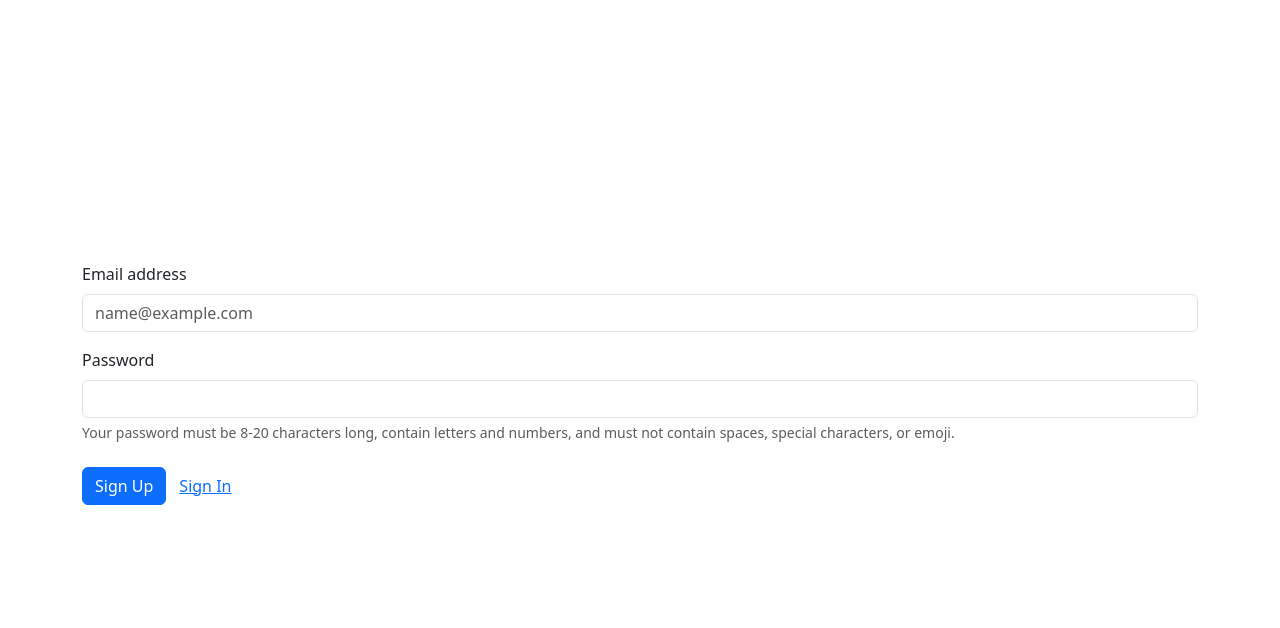
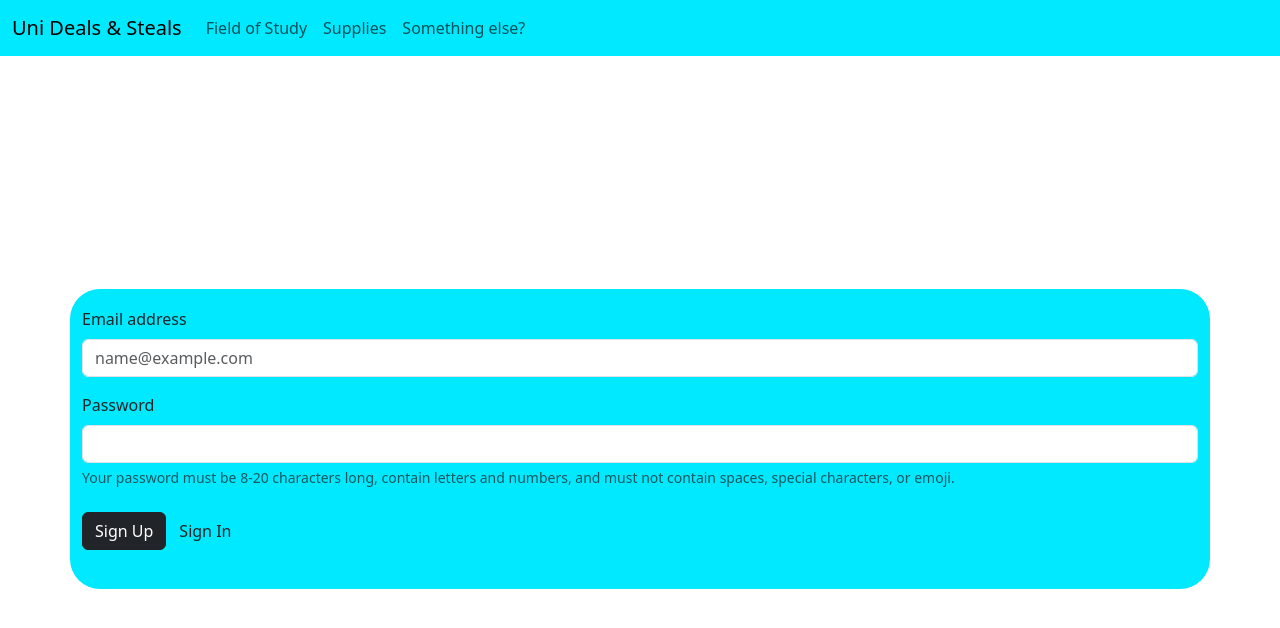
Before and after one commit to rogeliopalacios44/Senior-Project-Fall-2024, a Vue app: page /signup in a window 1280 px wide. Shown: the top 628 px of the page. Built offline with nearby package versions, Linux system fonts and the light colour scheme.

Commit message:
Added styling to home, sign in, and sign up pages, adding a navbar and a search bar to the top of the homepage, sign up and sign in pages, as well as a sign in / sign up button.

```diff
--- a/src/views/Home.vue
+++ b/src/views/Home.vue
@@ -15,13 +15,53 @@
 
 
 <template>
+  <nav class="navbar navbar-expand-lg" style="background-color: #00e9ff;">
+    <div class="container-fluid">
+      <a class="navbar-brand" href="http://localhost:3000/">Uni Deals & Steals</a>
+      <button class="navbar-toggler" type="button" data-bs-toggle="collapse" data-bs-target="#navbarText" aria-controls="navbarText" aria-expanded="false" aria-label="Toggle navigation">
+        <span class="navbar-toggler-icon"></span>
+      </button>
+      <div class="collapse navbar-collapse" id="navbarText">
+        <ul class="navbar-nav me-auto mb-2 mb-lg-0">
+          <!-- <li class="nav-item">
+            <a class="nav-link active" aria-current="page" href="http://localhost:3000/">Home</a>
+          </li> -->
+          <li class="nav-item">
+            <a class="nav-link" href="#">Field of Study</a>
+          </li>
+          <li class="nav-item">
+            <a class="nav-link" href="#">Supplies</a>
+          </li>
+          <li>
+            <a class="nav-link" href="#">Something else?</a>
+          </li>
+        </ul>
+      </div>
+    </div>
+  </nav>
+
+  <div class="btn-group">
+    <a href="http://localhost:3000/signup" class="btn btn-dark">Sign Up / Sign In</a>
+  </div>
+  <div class="searchbar" style="float:inline-end;">
+    <div class="input-group mb-3">
+      <input class="form-control mr-sm-2" type="search" placeholder="Search" aria-label="Search">
+      <div class="input-group-append">
+        <button class="btn btn-outline-dark" type="sumbit" style="background-color: #00e9ff;">Search</button>
+      </div>
+    </div>
+  </div>
+  <br>
+  <br>
+
+
+
+
+
     <div class="container mt-3 text-center">
     <h1>Bootstrap + Vue</h1>
     <h3>Getting started with Uni Deals & Steals</h3>
     <h4>Was testing things here</h4>
-    <div class="btn-group">
-      <a href="http://localhost:3000/signup" class="btn btn-primary">Sign Up / Sign In</a>
-    </div>
 
     <h4>{{ name }}</h4>
     <p>{{ value }}</p>
@@ -73,3 +113,10 @@
 
 
 </template>
+
+<style>
+  .searchbar {
+    width: 450px;
+  }
+
+</style>
--- a/src/views/SignIn.vue
+++ b/src/views/SignIn.vue
@@ -1,8 +1,31 @@
 <template>
+    <nav class="navbar navbar-expand-lg" style="background-color: #00e9ff;">
+  <div class="container-fluid">
+    <a class="navbar-brand" href="http://localhost:3000/">Uni Deals & Steals</a>
+    <button class="navbar-toggler" type="button" data-bs-toggle="collapse" data-bs-target="#navbarText" aria-controls="navbarText" aria-expanded="false" aria-label="Toggle navigation">
+      <span class="navbar-toggler-icon"></span>
+    </button>
+    <div class="collapse navbar-collapse" id="navbarText">
+        <ul class="navbar-nav me-auto mb-2 mb-lg-0">
+          <!-- <li class="nav-item">
+            <a class="nav-link active" aria-current="page" href="http://localhost:3000/">Home</a>
+          </li> -->
+          <li class="nav-item">
+            <a class="nav-link" href="#">Field of Study</a>
+          </li>
+          <li class="nav-item">
+            <a class="nav-link" href="#">Supplies</a>
+          </li>
+          <li>
+            <a class="nav-link" href="#">Something else?</a>
+          </li>
+        </ul>
+      </div>
+  </div>
+</nav>
     <div class="w-100 p-4 d-flex align-items-center justify-content-center"
     style=" height: 750px;">
-        <div class="container mt-3 text-start">
-            <h1>This is sign in page</h1>
+    <div class="container mt-3 text-start" style="background-color: #00e9ff;height: 300px;border-radius: 30px;padding-top: 35px">
             <div class="mb-3">
                 <label for="exampleFormControlInput1" class="form-label">Email address</label>
                 <input type="email" class="form-control" id="exampleFormControlInput1">
@@ -12,7 +35,7 @@
             <div id="passwordHelpBlock" class="form-text">
             </div>
             <br>
-            <a href="https://encrypted-tbn0.gstatic.com/images?q=tbn:ANd9GcRSW2kvr4l-GMfPhxXud4loYMg1vTIo7McXhw&s" class="btn btn-primary">Sign In</a>
+            <a href="https://encrypted-tbn0.gstatic.com/images?q=tbn:ANd9GcRSW2kvr4l-GMfPhxXud4loYMg1vTIo7McXhw&s" class="btn btn-dark">Sign In</a>
         </div>
     </div>
 </template>
--- a/src/views/SignUp.vue
+++ b/src/views/SignUp.vue
@@ -1,7 +1,32 @@
 <template>
+    <nav class="navbar navbar-expand-lg" style="background-color: #00e9ff;">
+  <div class="container-fluid">
+    <a class="navbar-brand" href="http://localhost:3000/">Uni Deals & Steals</a>
+    <button class="navbar-toggler" type="button" data-bs-toggle="collapse" data-bs-target="#navbarText" aria-controls="navbarText" aria-expanded="false" aria-label="Toggle navigation">
+      <span class="navbar-toggler-icon"></span>
+    </button>
+    <div class="collapse navbar-collapse" id="navbarText">
+        <ul class="navbar-nav me-auto mb-2 mb-lg-0">
+          <!-- <li class="nav-item">
+            <a class="nav-link active" aria-current="page" href="http://localhost:3000/">Home</a>
+          </li> -->
+          <li class="nav-item">
+            <a class="nav-link" href="#">Field of Study</a>
+          </li>
+          <li class="nav-item">
+            <a class="nav-link" href="#">Supplies</a>
+          </li>
+          <li>
+            <a class="nav-link" href="#">Something else?</a>
+          </li>
+        </ul>
+      </div>
+  </div>
+</nav>
+
     <div class="w-100 p-4 d-flex align-items-center justify-content-center"
     style=" height: 750px;">
-            <div class="container mt-3 text-start">
+            <div class="container mt-3 text-start" style="background-color: #00e9ff;height: 300px;border-radius: 30px;padding-top: 18px">
                 <div class="mb-3">
                     <label for="exampleFormControlInput1" class="form-label">Email address</label>
                     <input type="email" class="form-control" id="exampleFormControlInput1" placeholder="name@example.com">
@@ -12,10 +37,11 @@
                 Your password must be 8-20 characters long, contain letters and numbers, and must not contain spaces, special characters, or emoji.
                 </div>
             <br>
-            <button type="button" class="btn btn-primary">Sign Up</button>
-            <a href="http://localhost:3000/signin" class="btn btn-link">Sign In</a>
+            <button type="button" class="btn btn-dark">Sign Up</button>
+            <a href="http://localhost:3000/signin" class="btn btn-active">Sign In</a>
         </div>
 
     </div>
 
+
 </template>
```
Also changed, not shown: 1 other file (tests, documents, lock files or other folders). Lines whose indentation alone changed are shown as unchanged.
